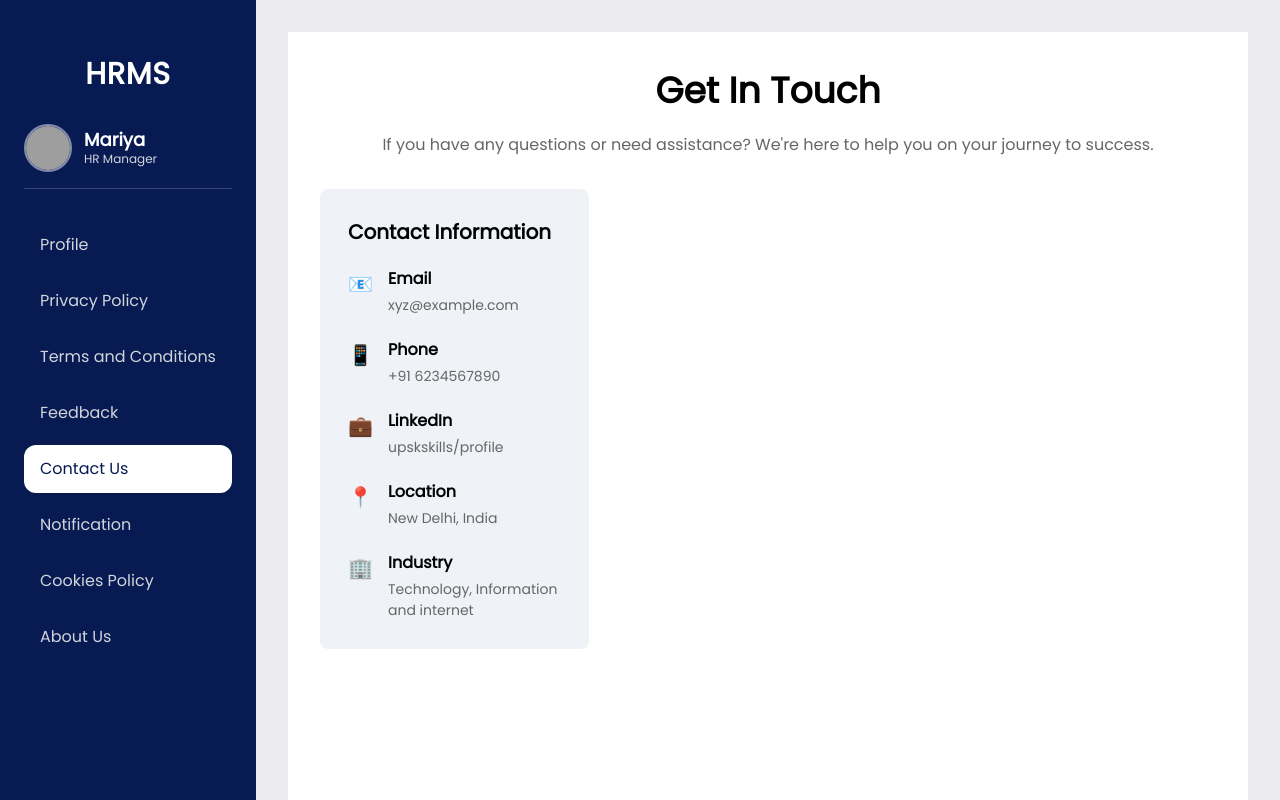
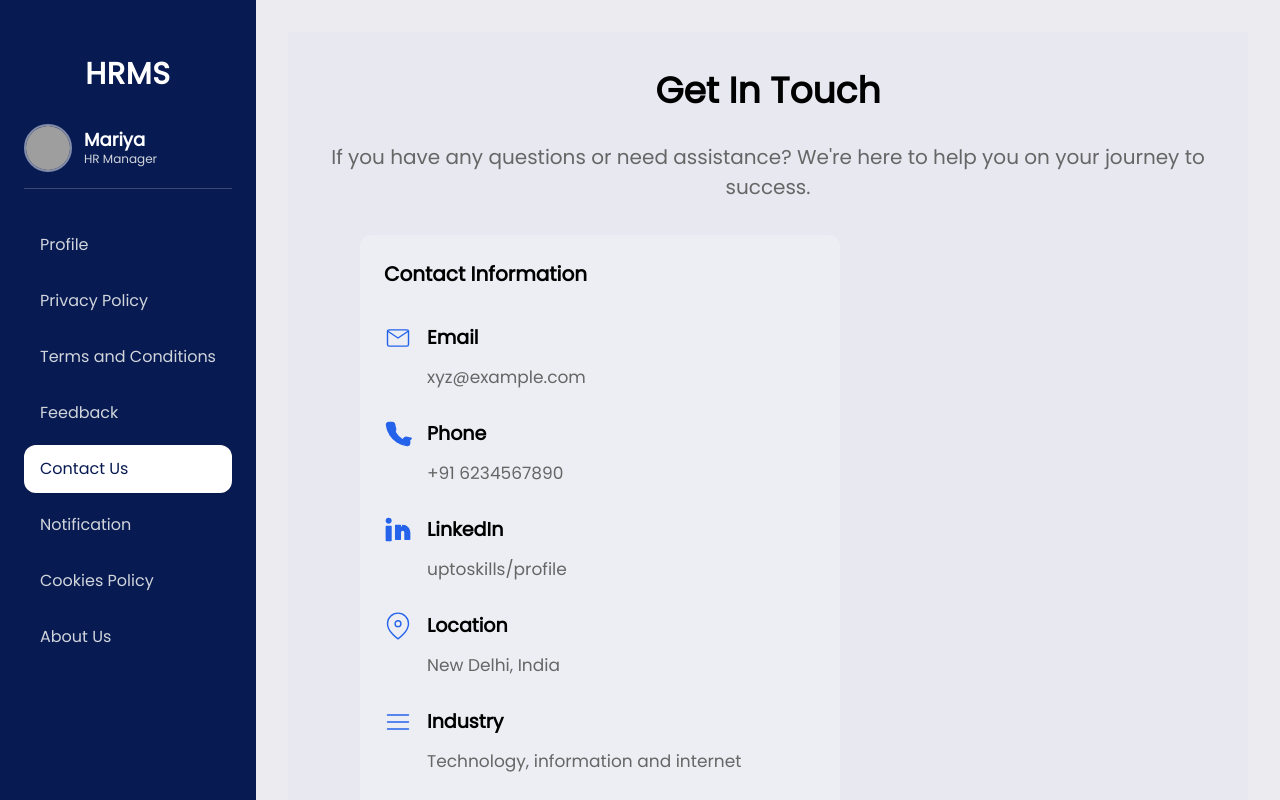
Before and after one commit to jogipradnya/HRMS-FigmaPages, a React (Create React App) app: page /contact-us in a window 1280 px wide. Built offline with nearby package versions, Linux system fonts and the light colour scheme; grey boxes are pictures that could not be loaded.

Commit message:
updated contact info

```diff
--- a/src/pages/ContactUs.js
+++ b/src/pages/ContactUs.js
@@ -1,26 +1,74 @@
 export default function ContactUs() {
   const contactInfo = [
-    { title: 'Email', text: 'xyz@example.com', icon: '📧' },
-    { title: 'Phone', text: '+91 6234567890', icon: '📱' },
-    { title: 'LinkedIn', text: 'upskskills/profile', icon: '💼' },
-    { title: 'Location', text: 'New Delhi, India', icon: '📍' },
-    { title: 'Industry', text: 'Technology, Information and internet', icon: '🏢' }
+    {
+      title: 'Email',
+      text: 'xyz@example.com',
+      svg: (
+        <svg width="28" height="28" viewBox="0 0 24 24" fill="none" xmlns="http://www.w3.org/2000/svg">
+          <path d="M3 6.5C3 5.67 3.67 5 4.5 5h15c.83 0 1.5.67 1.5 1.5v11c0 .83-.67 1.5-1.5 1.5h-15A1.5 1.5 0 013 17.5v-11z" stroke="#2563EB" strokeWidth="1.2" strokeLinecap="round" strokeLinejoin="round"/>
+          <path d="M21 6l-9 6L3 6" stroke="#2563EB" strokeWidth="1.2" strokeLinecap="round" strokeLinejoin="round"/>
+        </svg>
+      )
+    },
+    {
+      title: 'Phone',
+      text: '+91 6234567890',
+      svg: (
+        <svg width="28" height="28" viewBox="0 0 24 24" fill="#2563EB" xmlns="http://www.w3.org/2000/svg">
+          <path d="M22 16.92v3a2 2 0 01-2.18 2 19.86 19.86 0 01-8.63-3.07 19.5 19.5 0 01-6-6 19.86 19.86 0 01-3.07-8.63A2 2 0 014.11 2h3a2 2 0 012 1.72c.12 1.2.38 2.37.78 3.47a2 2 0 01-.45 2.11L9.91 11.09a16 16 0 006 6l1.79-1.79a2 2 0 012.11-.45c1.1.4 2.27.66 3.47.78A2 2 0 0122 16.92z" stroke="#2563EB" strokeWidth="1.2" strokeLinecap="round" strokeLinejoin="round"/>
+        </svg>
+      )
+    },
+    {
+      title: 'LinkedIn',
+      text: 'uptoskills/profile',
+      svg: (
+        <svg width="28" height="28" viewBox="0 0 24 24" fill="#2563EB" xmlns="http://www.w3.org/2000/svg">
+          <path d="M16 8a6 6 0 016 6v6h-4v-6a2 2 0 00-4 0v6h-4v-12h4v2" stroke="#2563EB" strokeWidth="1.2" strokeLinecap="round" strokeLinejoin="round"/>
+          <path d="M2 9h4v12H2z" stroke="#2563EB" strokeWidth="1.2" strokeLinecap="round" strokeLinejoin="round"/>
+          <circle cx="4" cy="4" r="2" stroke="#2563EB" strokeWidth="1.2" strokeLinecap="round" strokeLinejoin="round"/>
+        </svg>
+      )
+    },
+    {
+      title: 'Location',
+      text: 'New Delhi, India',
+      svg: (
+        <svg width="28" height="28" viewBox="0 0 24 24" fill="none" xmlns="http://www.w3.org/2000/svg">
+          <path d="M21 10c0 7-9 13-9 13S3 17 3 10a9 9 0 1118 0z" stroke="#2563EB" strokeWidth="1.2" strokeLinecap="round" strokeLinejoin="round"/>
+          <circle cx="12" cy="10" r="2.5" stroke="#2563EB" strokeWidth="1.2" strokeLinecap="round" strokeLinejoin="round"/>
+        </svg>
+      )
+    },
+    {
+      title: 'Industry',
+      text: 'Technology, information and internet',
+      svg: (
+        <svg width="28" height="28" viewBox="0 0 24 24" fill="none" xmlns="http://www.w3.org/2000/svg">
+          <path d="M3 6h18M3 12h18M3 18h18" stroke="#2563EB" strokeWidth="1.2" strokeLinecap="round" strokeLinejoin="round"/>
+        </svg>
+      )
+    }
   ];
 
   return (
-    <div style={{ padding: '32px', backgroundColor: 'white', minHeight: '100vh' }}>
-      <h1 style={{ fontSize: '36px', fontWeight: 'bold', marginBottom: '15px',textAlign:'center' }}>Get In Touch</h1>
-      <p style={{ color: '#666', marginBottom: '32px',textAlign:'center' }}>If you have any questions or need assistance? We're here to help you on your journey to success.</p>
+    <div style={{ padding: '32px', backgroundColor: '#E8E8F1', minHeight: '100vh' }}>
+      <h1 style={{ fontSize: '36px', fontWeight: 'bold', marginBottom: '24px',textAlign:'center' }}>Get In Touch</h1>
+      <p style={{ color: '#666', marginBottom: '33px',fontSize:'20px',textAlign:'center' }}>If you have any questions or need assistance? We're here to help you on your journey to success.</p>
 
-      <div style={{ width: '30%', backgroundColor: '#eff3f8ff', padding: '28px', borderRadius: '8px',height:'460px'}}>
-        <h2 style={{ fontSize: '20px', fontWeight: '600', marginBottom: '20px' }}>Contact Information</h2>
+      <div style={{ width: 480, background: '#ECEEF3' , padding: 24, borderRadius: 10, boxShadow: '0 4px 10px rgba (0,0,0,0.05)', marginLeft: '40px' }}>
+        <h2 style={{ fontSize: '20px', fontWeight: '600', marginBottom: '35px' }}>Contact Information</h2>
         {contactInfo.map((item, i) => (
-          <div key={i} style={{ display: 'flex', gap: '15px', marginBottom: '22px', alignItems: 'flex-start' }}>
-            <span style={{ fontSize: '20px', marginTop: '2px' }}>{item.icon}</span>
+          <div key={i} style={{ display: 'flex', gap: '15px', marginBottom: '30px', alignItems: 'flex-start' }}>
+            <div style={{ width: 28, height: 28, display: 'flex', alignItems: 'center', justifyContent: 'center' }}>
+              {item.svg}
+            </div>
             <div>
-              <h3 style={{ fontWeight: '600', margin: '0 0 4px 0' }}>{item.title}</h3>
-              <p style={{ margin: 0, color: '#666', fontSize: '14px' }}>{item.text}</p>
+              <div style={{ display: 'flex', flexDirection: 'column', gap: '6px' }}>
+              <h3 style={{ fontWeight: '600',fontSize:'19px', margin: '0 0 6px 0' }}>{item.title}</h3>
+              <p style={{ margin: 0, color: '#666', fontSize: '17px' }}>{item.text}</p>
             </div>
+          </div>
           </div>
         ))}
       </div>
```
